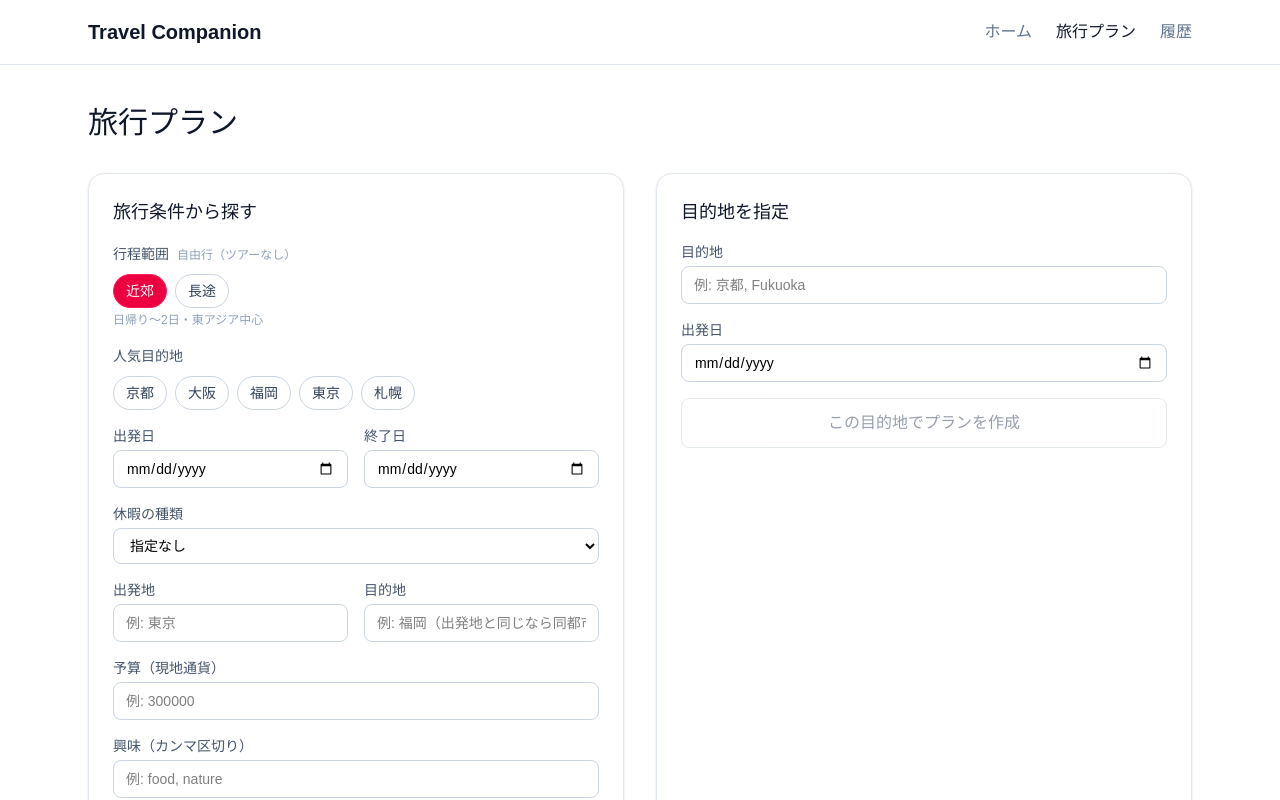
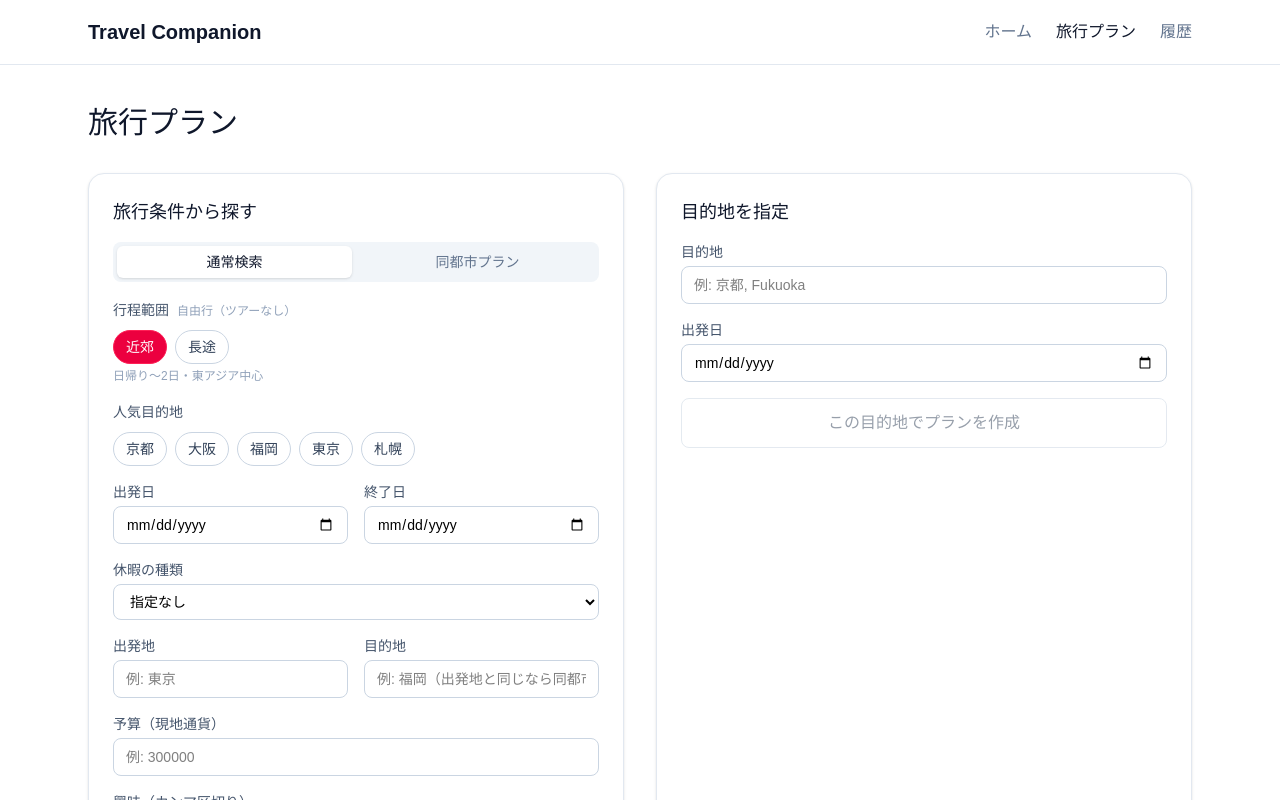
Before and after one commit to wdz316/fukuoka-walks, a React (Vite) app in the folder frontend/: page /plan in a window 1280 px wide. Shown: the top 800 px of the page. Built offline with nearby package versions, Linux system fonts and the light colour scheme.

Commit message:
feat(plan): same-panel tabs, trip-day route trim

```diff
--- a/frontend/src/lib/routePlan.ts
+++ b/frontend/src/lib/routePlan.ts
@@ -23,6 +23,14 @@ const SLOTS = [
   { label: "夕方", transport: "徒歩・タクシー" },
 ] as const;
 
+export interface RouteOptions {
+  /** Trip length in days. Stops assigned to later days are dropped so a
+   * 1-day trip never shows 2日目. */
+  days?: number;
+  /** Show 宿泊 hotel stops. Callers hide these for day trips. */
+  includeHotels?: boolean;
+}
+
 /**
  * Build a timed model route from a destination's attractions/hotels.
  * Attractions are grouped by their `day` field and assigned 午前/午後/夕方
@@ -32,12 +40,17 @@ const SLOTS = [
 export function buildRoute(
   attractions: readonly PlaceInfo[] | null | undefined,
   hotels: readonly PlaceInfo[] | null | undefined,
+  opts?: RouteOptions,
 ): RouteDay[] {
+  const maxDay = opts?.days;
+  const showHotels = opts?.includeHotels ?? true;
   const byDay = new Map<number | null, RouteStop[]>();
   const list = attractions ?? [];
   const groups = new Map<number | null, PlaceInfo[]>();
   for (const a of list) {
     const key = typeof a.day === "number" ? a.day : null;
+    // Drop stops scheduled after the trip ends (e.g. Day 2 on a 1-day trip).
+    if (key !== null && maxDay !== undefined && key > maxDay) continue;
     const g = groups.get(key) ?? [];
     g.push(a);
     groups.set(key, g);
@@ -60,9 +73,11 @@ export function buildRoute(
     byDay.set(day, stops);
   }
   // Hotels become 宿泊 stops on their day (or the last day when unassigned).
-  const hotelList = hotels ?? [];
+  // Day trips (includeHotels === false) never show overnight stays.
+  const hotelList = showHotels ? (hotels ?? []) : [];
   for (const h of hotelList) {
     const key = typeof h.day === "number" ? h.day : null;
+    if (key !== null && maxDay !== undefined && key > maxDay) continue;
     const stops = byDay.get(key) ?? [];
     stops.push({
       name: h.name,
--- a/frontend/src/pages/Recommend.tsx
+++ b/frontend/src/pages/Recommend.tsx
@@ -176,6 +176,9 @@ export default function PlanPage() {
   const [message, setMessage] = useState<string | null>(null)
   const [savedTrip, setSavedTrip] = useState<Trip | null>(null)
   const [planDates, setPlanDates] = useState<{ start: string; end: string } | null>(null)
+  // Panel tab: 'auto' follows same-city detection, manual picks stick until
+  // 出発地/目的地 are edited again.
+  const [modeTab, setModeTab] = useState<'auto' | 'normal' | 'city'>('auto')
 
   function update<K extends keyof FormState>(key: K, value: FormState[K]) {
     setForm((prev) => ({ ...prev, [key]: value }))
@@ -197,6 +200,14 @@ export default function PlanPage() {
       isSameCity(form.origin, form.destination),
     [form.origin, form.destination],
   )
+
+  const cityMode = modeTab === 'auto' ? sameCity : modeTab === 'city'
+
+  function updatePlace(key: 'origin' | 'destination', value: string) {
+    setForm((prev) => ({ ...prev, [key]: value }))
+    // Re-run auto detection when the user edits either city field.
+    setModeTab('auto')
+  }
 
   async function runRecommend(req: RecommendRequest, summary: string, pinQuery?: string) {
     setLoading(true)
@@ -289,7 +300,7 @@ export default function PlanPage() {
 
   function handleConditionSubmit(e: FormEvent) {
     e.preventDefault()
-    if (sameCity) {
+    if (cityMode) {
       void runSameCitySearch()
       return
     }
@@ -301,7 +312,7 @@ export default function PlanPage() {
         parts.push('3日以上推奨')
       }
     }
-    void runRecommend(req, parts.join(' / '), sameCity ? undefined : form.destination.trim() || undefined)
+    void runRecommend(req, parts.join(' / '), cityMode ? undefined : form.destination.trim() || undefined)
   }
 
   async function handleDirectSubmit(e: FormEvent) {
@@ -390,7 +401,11 @@ export default function PlanPage() {
   const reasons = reasonList(selected?.reason)
   const matchedInterests = selected?.matched_interests ?? []
   const route = selectedDest
-    ? buildRoute(selectedDest.attractions, selectedDest.hotels)
+    ? buildRoute(selectedDest.attractions, selectedDest.hotels, {
+        days: days > 0 ? days : undefined,
+        // Day trips never show overnight stays.
+        includeHotels: days === 0 || days >= 2,
+      })
     : []
 
   return (
@@ -412,8 +427,54 @@ export default function PlanPage() {
         <section className="rounded-2xl border border-slate-200 bg-white p-6 shadow-sm">
           <h2 className="text-lg font-semibold text-slate-900">旅行条件から探す</h2>
           <form onSubmit={handleConditionSubmit} className="mt-4 space-y-4">
-            {sameCity ? (
+            <div>
+              <div className="flex gap-2 rounded-lg bg-slate-100 p-1">
+                <button
+                  type="button"
+                  onClick={() => setModeTab('normal')}
+                  className={`flex-1 rounded-md px-3 py-1.5 text-sm font-medium transition-colors ${
+                    !cityMode ? 'bg-white text-slate-900 shadow-sm' : 'text-slate-500'
+                  }`}
+                >
+                  通常検索
+                </button>
+                <button
+                  type="button"
+                  onClick={() => setModeTab('city')}
+                  className={`flex-1 rounded-md px-3 py-1.5 text-sm font-medium transition-colors ${
+                    cityMode ? 'bg-white text-slate-900 shadow-sm' : 'text-slate-500'
+                  }`}
+                >
+                  同都市プラン
+                </button>
+              </div>
+            </div>
+
+            {cityMode ? (
               <>
+                <div className="grid grid-cols-2 gap-4">
+                  <label className="block text-sm">
+                    <span className="text-slate-600">出発地</span>
+                    <input
+                      type="text"
+                      value={form.origin}
+                      onChange={(e) => updatePlace('origin', e.target.value)}
+                      placeholder="例: 福岡"
+                      className="mt-1 w-full rounded-lg border border-slate-300 px-3 py-2"
+                    />
+                  </label>
+                  <label className="block text-sm">
+                    <span className="text-slate-600">目的地</span>
+                    <input
+                      type="text"
+                      value={form.destination}
+                      onChange={(e) => updatePlace('destination', e.target.value)}
+                      placeholder="例: 福岡"
+                      className="mt-1 w-full rounded-lg border border-slate-300 px-3 py-2"
+                    />
+                  </label>
+                </div>
+
                 <label className="block text-sm">
                   <span className="text-slate-600">出発日</span>
                   <input
@@ -425,9 +486,11 @@ export default function PlanPage() {
                   />
                 </label>
 
-                <div className="rounded-lg bg-rose-50 p-3 text-sm text-rose-700">
-                  出発地＝目的地：{form.origin} ⇔ {form.destination}（同都市モード）
-                </div>
+                {sameCity && (
+                  <div className="rounded-lg bg-rose-50 p-3 text-sm text-rose-700">
+                    出発地＝目的地：{form.origin} ⇔ {form.destination}（同都市モード）
+                  </div>
+                )}
 
                 <div>
                   <span className="text-sm text-slate-600">過ごし方</span>
@@ -513,7 +576,7 @@ export default function PlanPage() {
                         key={name}
                         active={form.destination === name}
                         onClick={() =>
-                          update('destination', form.destination === name ? '' : name)
+                          updatePlace('destination', form.destination === name ? '' : name)
                         }
                       >
                         {name}
@@ -568,7 +631,7 @@ export default function PlanPage() {
                     <input
                       type="text"
                       value={form.origin}
-                      onChange={(e) => update('origin', e.target.value)}
+                      onChange={(e) => updatePlace('origin', e.target.value)}
                       placeholder="例: 東京"
                       className="mt-1 w-full rounded-lg border border-slate-300 px-3 py-2"
                     />
@@ -578,7 +641,7 @@ export default function PlanPage() {
                     <input
                       type="text"
                       value={form.destination}
-                      onChange={(e) => update('destination', e.target.value)}
+                      onChange={(e) => updatePlace('destination', e.target.value)}
                       placeholder="例: 福岡（出発地と同じなら同都市モード）"
                       className="mt-1 w-full rounded-lg border border-slate-300 px-3 py-2"
                     />
```
Also changed, not shown: 1 other file (tests, documents, lock files or other folders).
